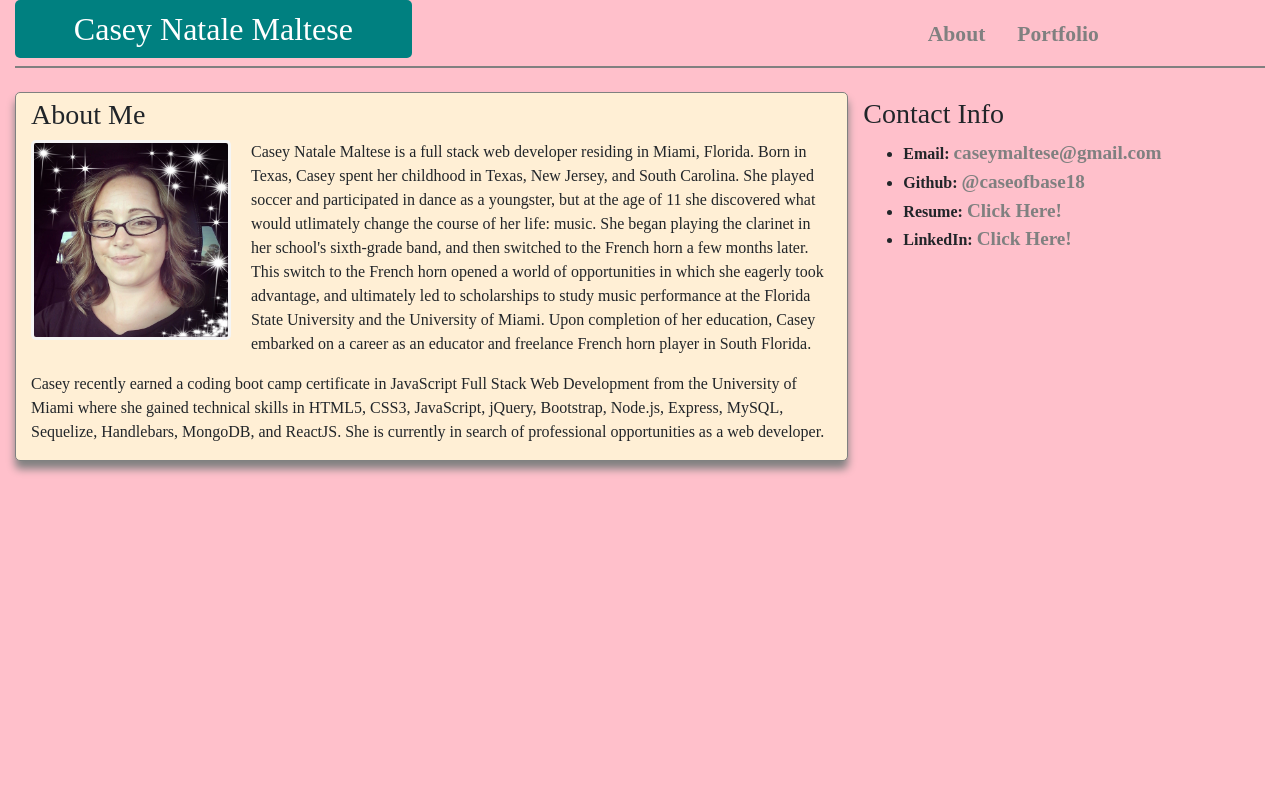
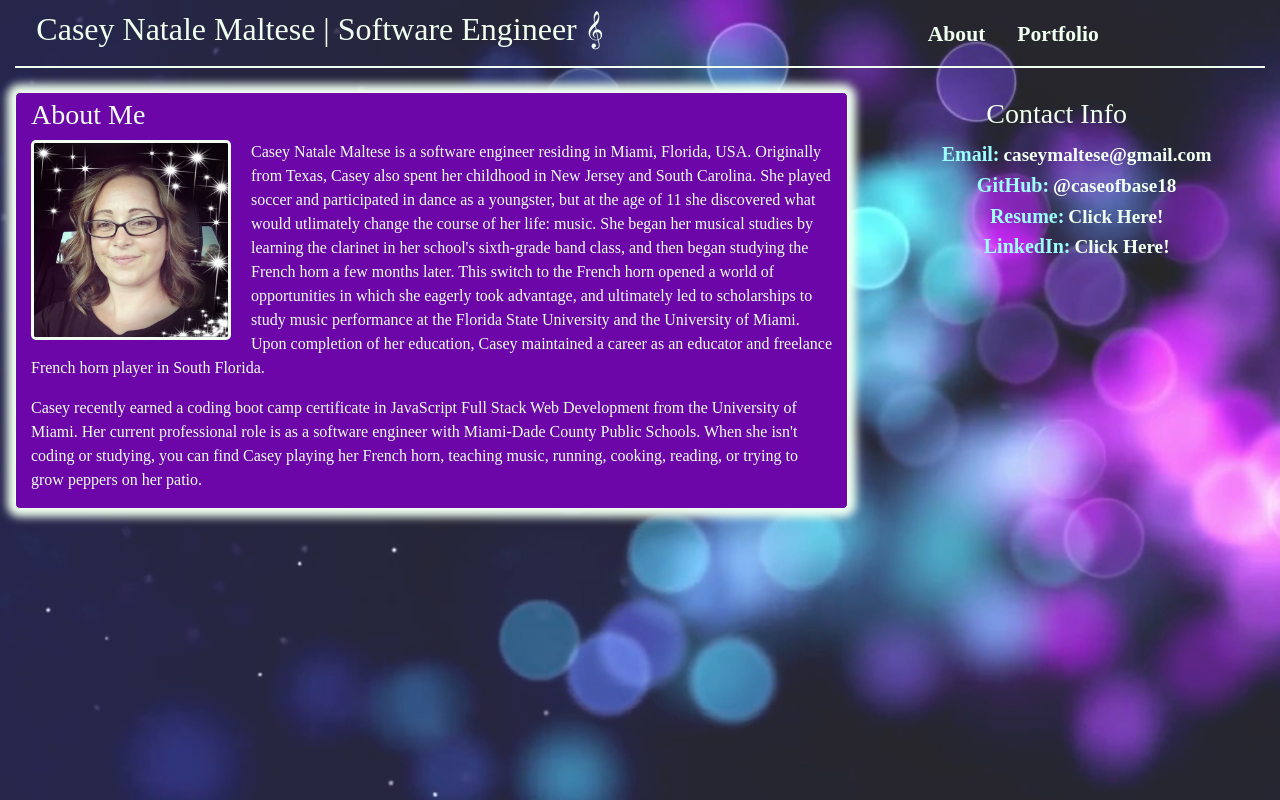
Before and after one commit to caseofbase18/bio, a plain HTML site: page index.html in a window 1280 px wide. Drawn offline with nearby package versions, Linux system fonts and the light colour scheme; a web font is replaced by a local one.

Commit message:
updated resume updated background image and colors updated html

```diff
--- a/assets/style.css
+++ b/assets/style.css
@@ -1,11 +1,30 @@
 body {
-    background-color: pink;
     font-family: 'Sahitya', serif;
+         /* Location of the image */
+    background-image: url(./images/maxresdefault.jpg);
+
+  /* Background image is centered vertically and horizontally at all times */
+    background-position: center center;
+
+  /* Background image doesn't tile */
+  background-repeat: no-repeat;
+
+  /* Background image is fixed in the viewport so that it doesn't move when
+     the content's height is greater than the image's height */
+    background-attachment: fixed;
+
+  /* This is what makes the background image rescale based
+     on the container's size */
+    background-size: cover;
+
+  /* Set a background color that will be displayed
+     while the background image is loading */
+    background-color: #464646;
 }
 
 h2 {
-    background-color: teal;
-    color: white;
+    /* background-color: #0abaee; */
+    color: honeydew;
     padding: 10px;
     text-align: center;
     border-radius: 5px;
@@ -13,6 +32,8 @@ h2 {
 
 .nav-item {
     font-size: large;
+    font-weight: bolder;
+
 }
 
 h3 {
@@ -20,20 +41,24 @@ h3 {
 }
 
 a {
-    color: grey;
+    color: honeydew;
     font-weight: bolder;
     font-size: larger;
     margin-top: 10px;
 }
 
 a:hover {
-    color: purple;
+    color: #9bfffd;
+}
+
+b {
+    color: #9bfffd;
+    font-size: 125%;
 }
 
 header {
     text-align: center;
-    background: teal;
-    color: whitesmoke;
+    color: honeydew;
     padding-top: 10px;
     padding-bottom: 10px;
     font-size: 15px;
@@ -43,7 +68,7 @@ header {
 img {
     float: left;
     margin-right: 20px;
-    border: 3px solid whitesmoke;
+    border: 3px solid honeydew;
     border-radius: 5px;
     width: 200px;
     height: 200px;
@@ -51,21 +76,19 @@ img {
 
 #contact {
     float: right;
+    color:honeydew;
+    font-weight: bolder;
+    text-align: center;
 }
 
 #about {
-    border: 1px solid grey;
-    box-shadow: 0px 8px 8px grey;
+    border: 1px solid honeydew;
+    box-shadow: 0px 0px 8px 8px honeydew;
     border-radius: 5px;
-    background-color: papayawhip;
+    color:honeydew;
+    background-color: #6c06a8;
 }
 
-
-
-/* #contact {
-    /* border: 1px solid grey;
-    box-shadow: 0px 10px 8px grey;
-    border-radius: 5px;
-    background-color: peachpuff;
-    float: right;
-} */
+.ul {
+    font-size: larger;
+}
--- a/index.html
+++ b/index.html
@@ -16,10 +16,10 @@
 <body>
     <div class="container-fluid">
         <div class="row">
-            <div class="col-xl-4 col-lg-4 col-md-12 col-sm-12">
-                <h2>Casey Natale Maltese</h2>
+            <div class="col-xl-6 col-lg-6 col-md-12 col-sm-12">
+                <h2>Casey Natale Maltese | Software Engineer &#119070</h2>
             </div>
-            <div class="col-3"></div>
+            <div class="col-1"></div>
             <div class="col-xl-5 col-lg-5 col-md-12 col-sm-12">
                 <ul class="nav justify-content-center">
                     <li class="nav-item">
@@ -34,7 +34,7 @@
 
         <div class="container-fluid">
             <div class="row">
-                <div class="col-12" style="border:1px solid grey"></div>
+                <div class="col-12" style="border:1px solid honeydew"></div>
             </div>
         </div>
         <br>
@@ -45,21 +45,21 @@
                     <h3>About Me</h3>
                     <img src="./assets/images/Casey1.jpg">
                     <p>
-                        Casey Natale Maltese is a full stack web developer residing in Miami, Florida. Born in Texas, Casey spent her childhood in Texas, New Jersey, and South Carolina. She played soccer and participated in dance as a youngster, but at the age of 11 she discovered what would utlimately change the course of her life: music. She began playing the clarinet in her school's sixth-grade band, and then switched to the French horn a few months later. This switch to the French horn opened a world of opportunities in which she eagerly took advantage, and ultimately led to scholarships to study music performance at the Florida State University and the University of Miami. Upon completion of her education, Casey embarked on a career as an educator and freelance French horn player in South Florida.
+                        Casey Natale Maltese is a software engineer residing in Miami, Florida, USA. Originally from Texas, Casey also spent her childhood in New Jersey and South Carolina. She played soccer and participated in dance as a youngster, but at the age of 11 she discovered what would utlimately change the course of her life: music. She began her musical studies by learning the clarinet in her school's sixth-grade band class, and then began studying the French horn a few months later. This switch to the French horn opened a world of opportunities in which she eagerly took advantage, and ultimately led to scholarships to study music performance at the Florida State University and the University of Miami. Upon completion of her education, Casey maintained a career as an educator and freelance French horn player in South Florida.
                     </p>
                     <p>
-                        Casey recently earned a coding boot camp certificate in JavaScript Full Stack Web Development from the University of Miami where she gained technical skills in HTML5, CSS3, JavaScript, jQuery, Bootstrap, Node.js, Express, MySQL, Sequelize, Handlebars, MongoDB, and ReactJS.  She is currently in search of professional opportunities as a web developer.
+                        Casey recently earned a coding boot camp certificate in JavaScript Full Stack Web Development from the University of Miami.  Her current professional role is as a software engineer with Miami-Dade County Public Schools.  When she isn't coding or studying, you can find Casey playing her French horn, teaching music, running, cooking, reading, or trying to grow peppers on her patio.
                     </p>
                 </div>
 
                 <div class="col-xl-4 col-l-4 col-md-4 col-sm-12" id="contact">
                     <h3>Contact Info</h3>
-                    <ul>
+                    <ul style="list-style-type:none;">
                         <li>
                             <b>Email:</b> <a href="mailto:caseymaltese@gmail.com">caseymaltese@gmail.com</a>
                         </li>
                         <li>
-                            <b>Github:</b> <a href="https://github.com/caseofbase18" target= "_blank">@caseofbase18</a>
+                            <b>GitHub:</b> <a href="https://github.com/caseofbase18" target= "_blank">@caseofbase18</a>
                         </li>
                         <li>
                             <b>Resume:</b> <a href="./assets/images/caseymalteseresume.pdf" target= "_blank">Click Here!</a>
```
Also changed, not shown: assets/images/maxresdefault.jpg (added), 1 other file.
